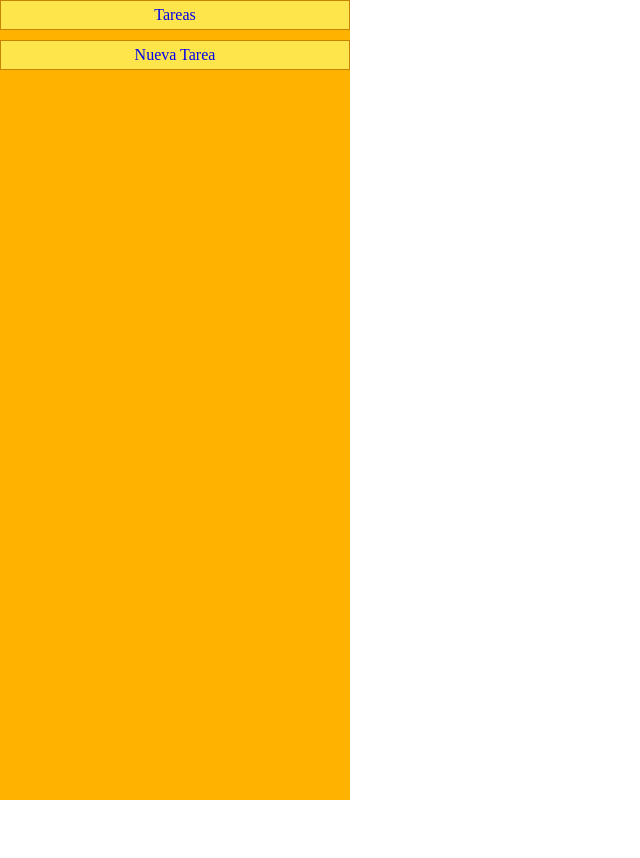
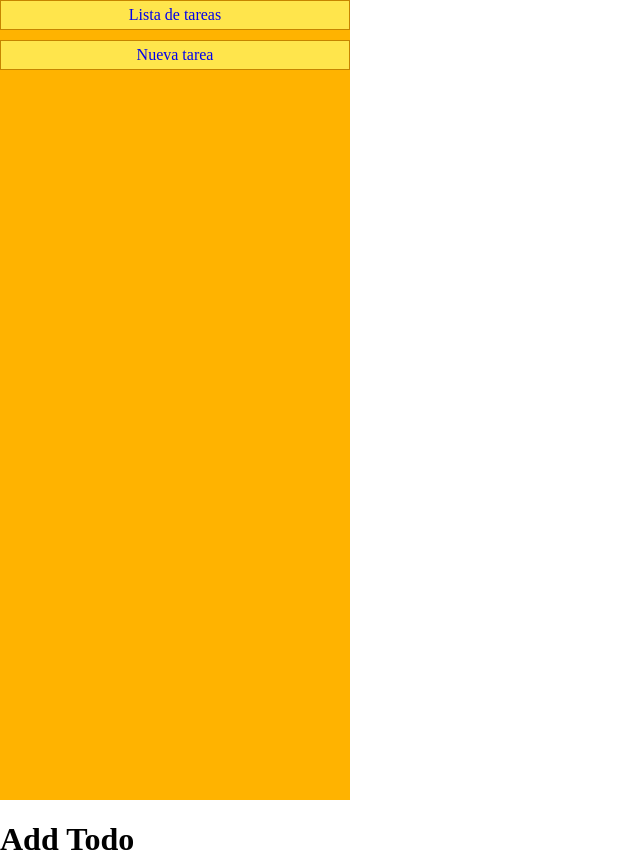
Before and after one commit to YolandaRm/todo-list, a React (Create React App) app: page /add in a window 1280 px wide. Shown: the whole page, without its empty margins (0-640 px from the left). Before the commit the page ends 800 px from the top, so only its background shows below. Built offline with nearby package versions, Linux system fonts and the light colour scheme; data requests are answered from the project's data file.

Commit message:
routing and http

```diff
--- a/db.json
+++ b/db.json
@@ -15,5 +15,17 @@
             "text": "Hacer la comida",
             "status": "discarded"
         }
+    ],
+    "menu-items":[
+        {
+            "id":1,
+            "text": "Lista de tareas",
+            "link": "/"
+        },
+        {
+            "id":2,
+            "text": "Nueva tarea",
+            "link": "/add"
+        }
     ]
 }
--- a/package.json
+++ b/package.json
@@ -8,6 +8,7 @@
     "@testing-library/user-event": "^7.2.1",
     "react": "^16.13.1",
     "react-dom": "^16.13.1",
+    "react-router-dom": "^5.1.2",
     "react-scripts": "3.4.1"
   },
   "scripts": {
--- a/src/App.js
+++ b/src/App.js
@@ -1,15 +1,15 @@
 import React from 'react';
-import MenuItem from './menuItem.js';
+import { BrowserRouter  } from 'react-router-dom';
+import { Content } from './content';
+import {Menu} from './menu';
 import './app.css';
 
 function App() {
   return (
-    <nav className='app__navegacion'>
-      <ul className='app__navegacion__lista'>
-        <MenuItem text='Tareas' link='#'></MenuItem>
-        <MenuItem text='Nueva Tarea' link='#'></MenuItem>
-      </ul>
-    </nav>
+    <BrowserRouter >
+      <Menu/>
+      <Content />
+    </BrowserRouter >
   );
 }
 
--- /dev/null
+++ b/src/content.js
@@ -0,0 +1,43 @@
+import React from 'react';
+import { Switch, Route } from 'react-router-dom';
+import TodoList from './todo-list';
+
+const TodoForm = React.lazy(() => import('./todo-form'));
+const TodoDetail = React.lazy(() => import('./todo-detail'));
+
+// class Lazy extends React.Component {
+//     constructor(props) {
+//         super(props);
+//         this.state = {
+//             Component: null
+//         }
+//     }
+//     componentDidMount() {
+//         this.props.load().then((Component) => {
+//             this.setState({ Component })
+//         })
+//     }
+//     render() {
+//         const { Component } = this.state;
+//         if (!Component) { return null; }
+//         return <Component />
+//     }
+// }
+
+export function Content() {
+    return (
+        <React.Suspense fallback={<div>Loading...</div>}>
+            <Switch>
+                <Route path="/add">
+                    <TodoForm />
+                </Route>
+                <Route path="/:id">
+                    <TodoDetail />
+                </Route>
+                <Route path="/">
+                    <TodoList />
+                </Route>
+            </Switch>
+        </React.Suspense>
+    )
+}
--- /dev/null
+++ b/src/menu.js
@@ -0,0 +1,30 @@
+import React from 'react';
+import MenuItem from './menuItem';
+
+export class Menu extends React.Component {
+    constructor(props) {
+        super(props);
+        this.state = {
+            menuItems: []
+        }
+    }
+    componentDidMount() {
+        this._getMenuItems();
+    }
+    async _getMenuItems() {
+        const response = await fetch('http://localhost:3005/menu-items');
+        const items = await response.json();
+        this.setState({menuItems: items});
+    }
+    render() {
+        return (
+            <nav className='app__navegacion'>
+                <ul className='app__navegacion__lista'>
+                    {this.state.menuItems.map((item) => {
+                        return <MenuItem key={item.id} text={item.text} link={item.link}></MenuItem>
+                    })}
+                </ul>
+            </nav>
+        );
+    }
+}
--- a/src/menuItem.js
+++ b/src/menuItem.js
@@ -1,10 +1,11 @@
 import React from 'react';
+import {Link} from "react-router-dom";
 import './menuItem.css';
 
 function MenuItem(props) {
     return (
         <li className='menu-item'>
-            <a href={props.link} className='menu-item__link'>{props.text}</a>
+            <Link to={props.link} className='menu-item__link'>{props.text}</Link>
         </li>
     );
 }
--- /dev/null
+++ b/src/todo-detail.js
@@ -0,0 +1,8 @@
+import React from 'react';
+import { withRouter } from 'react-router-dom';
+
+function TodoDetail(props) {
+    return <h1>Todo Detail {props.match.params.id}</h1>
+}
+
+export default withRouter(TodoDetail);
--- /dev/null
+++ b/src/todo-form.js
@@ -0,0 +1,7 @@
+import React from 'react';
+
+function TodoForm() {
+    return <h1>Add Todo</h1>
+}
+
+export default TodoForm;
--- /dev/null
+++ b/src/todo-list.js
@@ -0,0 +1,7 @@
+import React from 'react';
+
+function TodoList() {
+    return <h1>Todo List</h1>
+}
+
+export default TodoList;
```
Also changed, not shown: 1 other file (tests, documents, lock files or other folders).
